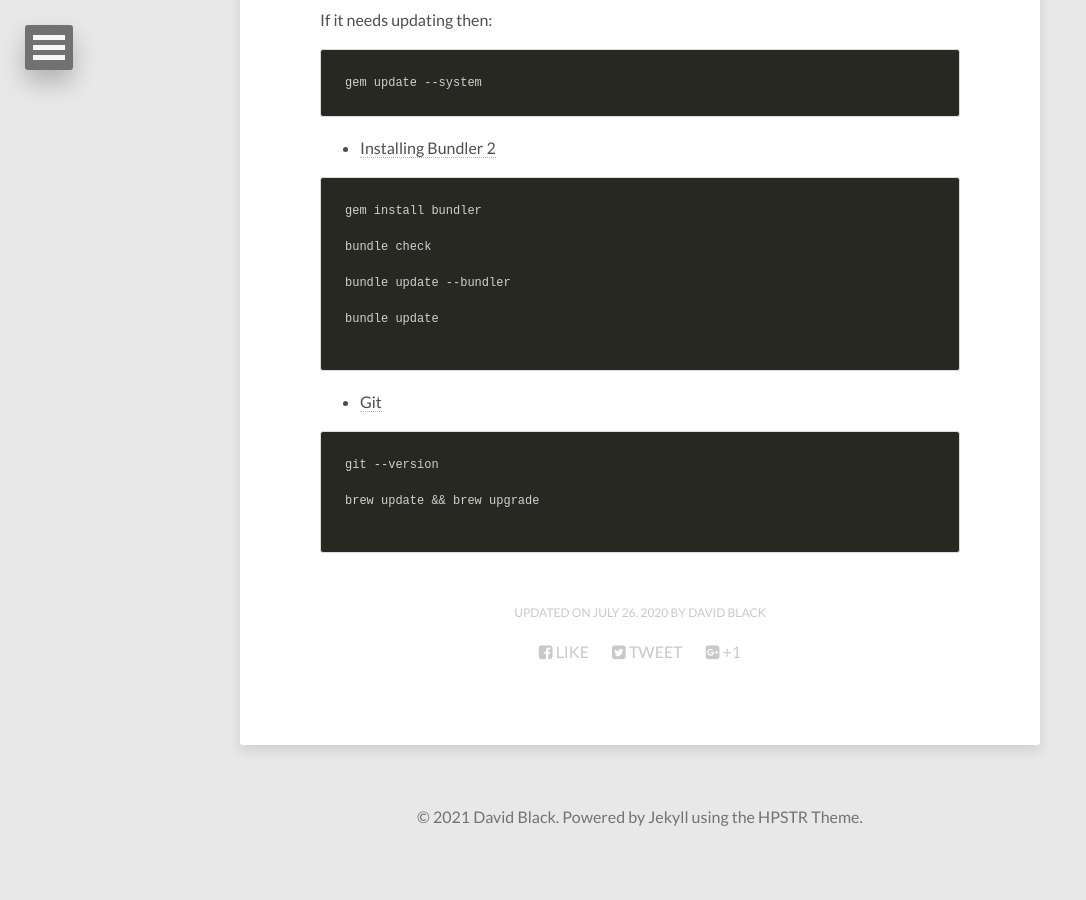
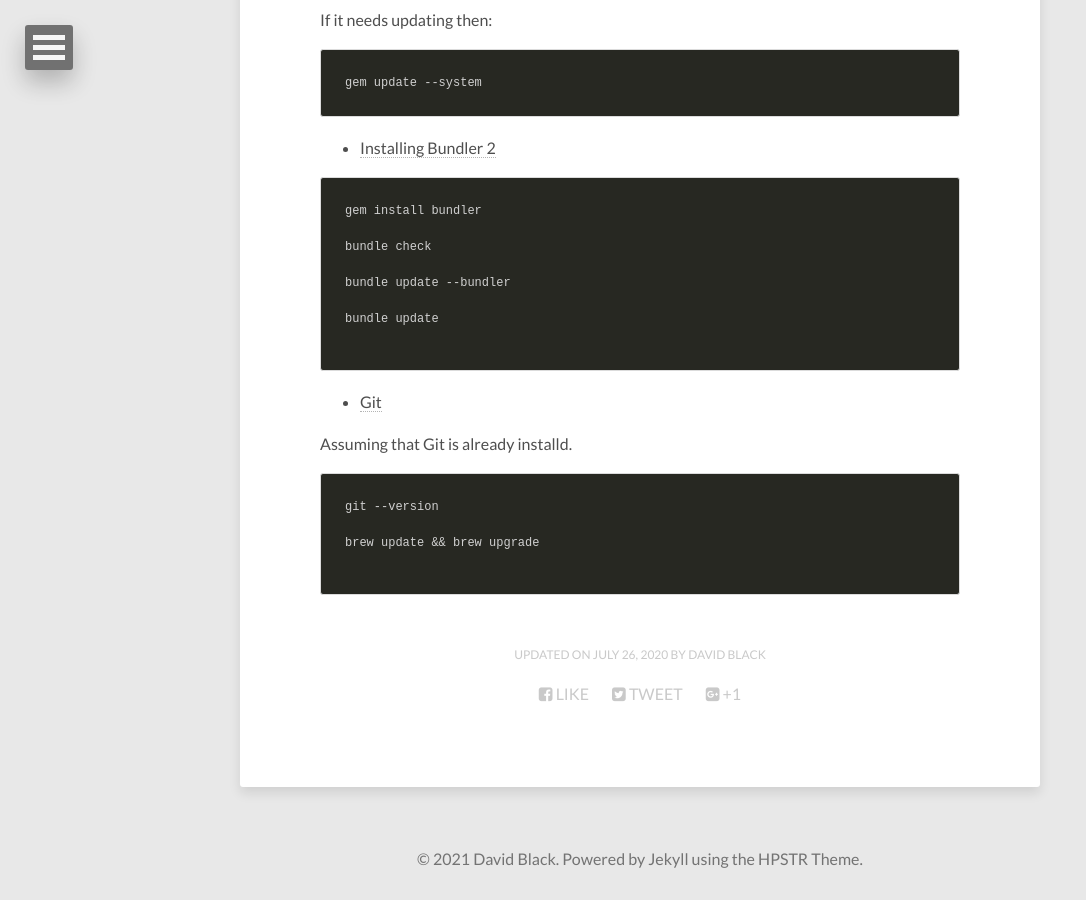
Before and after one commit to dtinblack/dtinblack.github.io, a Jekyll site: the page built from assets/md/maintenance.md, in a window 1280 px wide and 900 px high, scrolled down 800 px. Shown: the whole window, without its empty margins (0-1086 px from the left). Built offline with Jekyll 4.4.1, drawn with Linux system fonts in a browser that asks for light colours; nearby versions of some CDN libraries; before the commit the page ends 1658 px from its top, so only the background shows below that.

Commit message:
added git details

````diff
--- a/assets/md/maintenance.md
+++ b/assets/md/maintenance.md
@@ -51,6 +51,8 @@ bundle update
 
 * [Git](https://medium.com/@katopz/how-to-upgrade-git-ff00ea12be18)
 
+Assuming that Git is already installd.
+
 ```
 git --version
 
````
